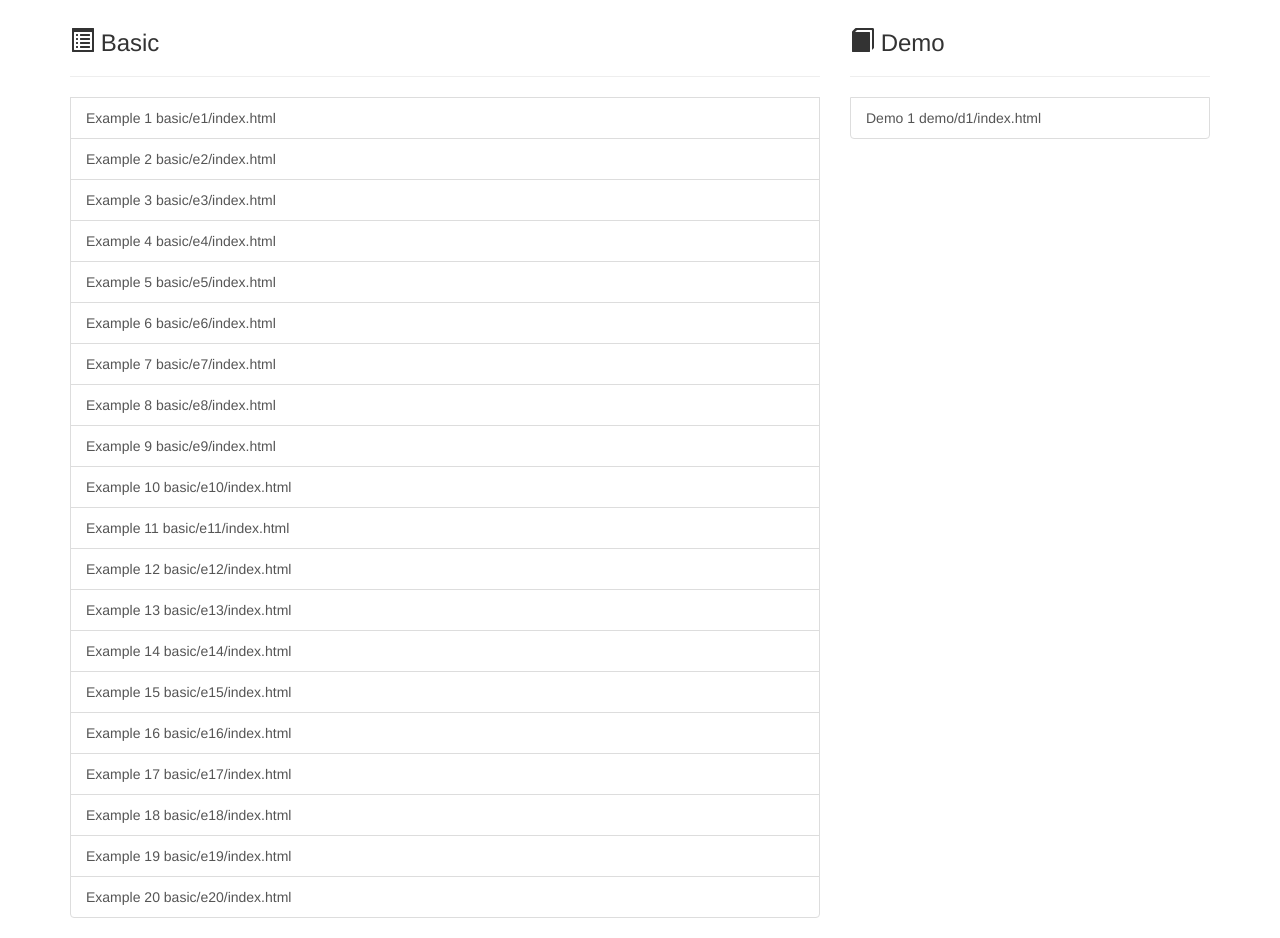
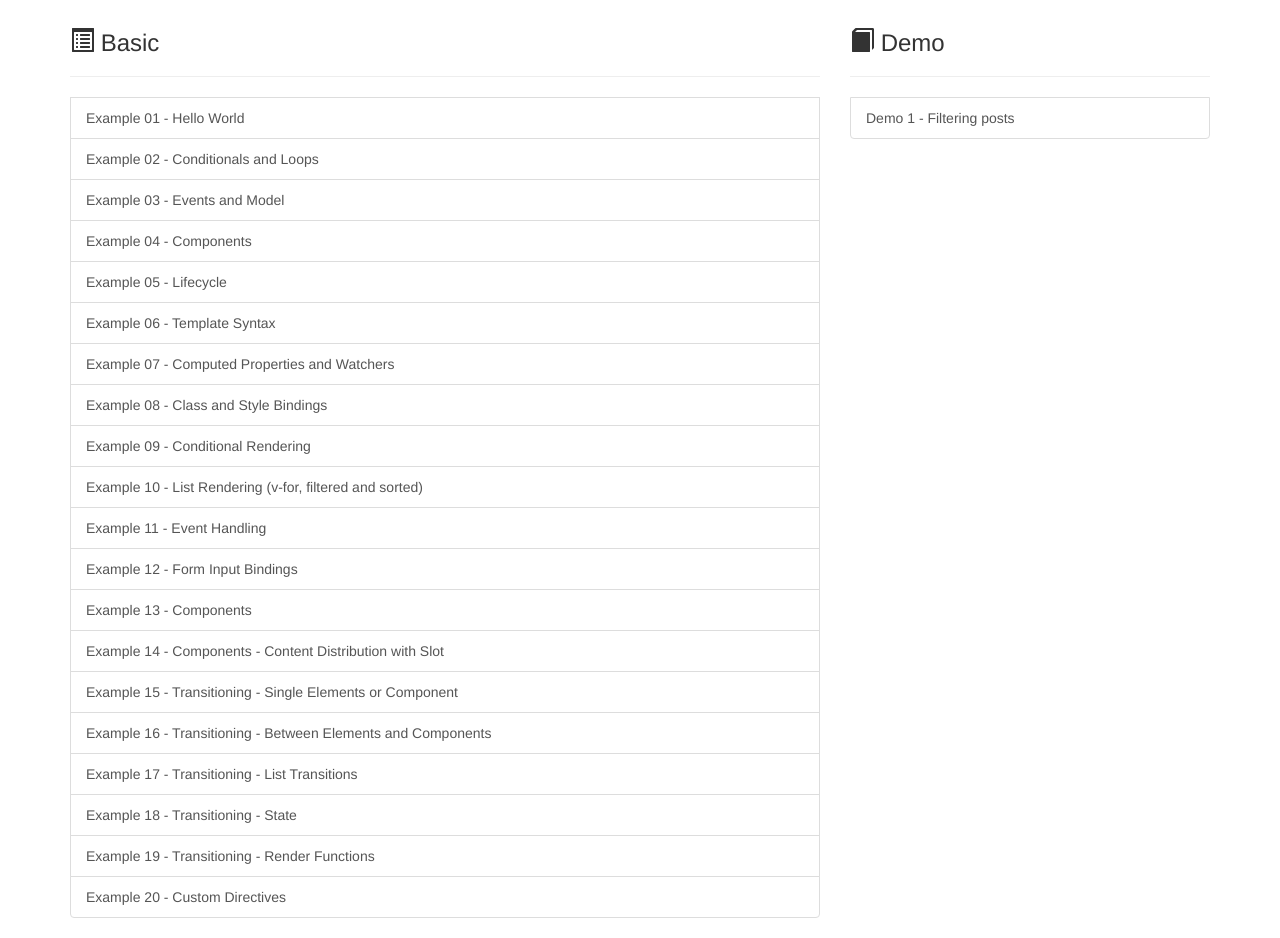
Before and after one commit to ricardocanelas/vuejs2-examples, a plain HTML site: page index.html in a window 1280 px wide. Shown: the part 63-1001 px from the top of the page. Drawn offline with nearby package versions, Linux system fonts and the light colour scheme.

Commit message:
updated index.html

```diff
--- a/index.html
+++ b/index.html
@@ -24,7 +24,7 @@
                     <hr/>
                     <template v-for='example in examples'>
                         <a :href="example.url" class="list-group-item">
-                            {{example.title}} {{example.url}}
+                            {{example.title}} - {{example.description}}
                         </a>
                     </template>
                 </div>
@@ -37,7 +37,7 @@
                     <hr/>
                     <template v-for='demo in demos'>
                         <a :href="demo.url" class="list-group-item">
-                            {{demo.title}} {{demo.url}}
+                            {{demo.title}} - {{demo.description}}
                         </a>
                     </template>
                 </div>
@@ -51,30 +51,30 @@
             el: '#app',
             data: {
                 examples: [
-                    {title:'Example 1', url:'basic/e1/index.html', description: ''},
-                    {title:'Example 2', url:'basic/e2/index.html', description: ''},
-                    {title:'Example 3', url:'basic/e3/index.html', description: ''},
-                    {title:'Example 4', url:'basic/e4/index.html', description: ''},
-                    {title:'Example 5', url:'basic/e5/index.html', description: ''},
-                    {title:'Example 6', url:'basic/e6/index.html', description: ''},
-                    {title:'Example 7', url:'basic/e7/index.html', description: ''},
-                    {title:'Example 8', url:'basic/e8/index.html', description: ''},
-                    {title:'Example 9', url:'basic/e9/index.html', description: ''},
-                    {title:'Example 10', url:'basic/e10/index.html', description: ''},
-                    {title:'Example 11', url:'basic/e11/index.html', description: ''},
-                    {title:'Example 12', url:'basic/e12/index.html', description: ''},
-                    {title:'Example 13', url:'basic/e13/index.html', description: ''},
-                    {title:'Example 14', url:'basic/e14/index.html', description: ''},
-                    {title:'Example 15', url:'basic/e15/index.html', description: ''},
-                    {title:'Example 16', url:'basic/e16/index.html', description: ''},
-                    {title:'Example 17', url:'basic/e17/index.html', description: ''},
-                    {title:'Example 18', url:'basic/e18/index.html', description: ''},
-                    {title:'Example 19', url:'basic/e19/index.html', description: ''},
-                    {title:'Example 20', url:'basic/e20/index.html', description: ''}
+                    {title:'Example 01', url:'basic/e1/index.html',  description: 'Hello World'},
+                    {title:'Example 02', url:'basic/e2/index.html',  description: 'Conditionals and Loops'},
+                    {title:'Example 03', url:'basic/e3/index.html',  description: 'Events and Model'},
+                    {title:'Example 04', url:'basic/e4/index.html',  description: 'Components'},
+                    {title:'Example 05', url:'basic/e5/index.html',  description: 'Lifecycle'},
+                    {title:'Example 06', url:'basic/e6/index.html',  description: 'Template Syntax'},
+                    {title:'Example 07', url:'basic/e7/index.html',  description: 'Computed Properties and Watchers'},
+                    {title:'Example 08', url:'basic/e8/index.html',  description: 'Class and Style Bindings'},
+                    {title:'Example 09', url:'basic/e9/index.html',  description: 'Conditional Rendering'},
+                    {title:'Example 10', url:'basic/e10/index.html', description: 'List Rendering (v-for, filtered and sorted)'},
+                    {title:'Example 11', url:'basic/e11/index.html', description: 'Event Handling'},
+                    {title:'Example 12', url:'basic/e12/index.html', description: 'Form Input Bindings'},
+                    {title:'Example 13', url:'basic/e13/index.html', description: 'Components'},
+                    {title:'Example 14', url:'basic/e14/index.html', description: 'Components - Content Distribution with Slot'},
+                    {title:'Example 15', url:'basic/e15/index.html', description: 'Transitioning - Single Elements or Component'},
+                    {title:'Example 16', url:'basic/e16/index.html', description: 'Transitioning - Between Elements and Components'},
+                    {title:'Example 17', url:'basic/e17/index.html', description: 'Transitioning - List Transitions'},
+                    {title:'Example 18', url:'basic/e18/index.html', description: 'Transitioning - State'},
+                    {title:'Example 19', url:'basic/e19/index.html', description: 'Transitioning - Render Functions'},
+                    {title:'Example 20', url:'basic/e20/index.html', description: 'Custom Directives'}
                 ],
 
                 demos: [
-                    {title:'Demo 1', url:'demo/d1/index.html', description: ''},
+                    {title:'Demo 1', url:'demo/d1/index.html', description: 'Filtering posts'},
                 ]
             }
         })
```
